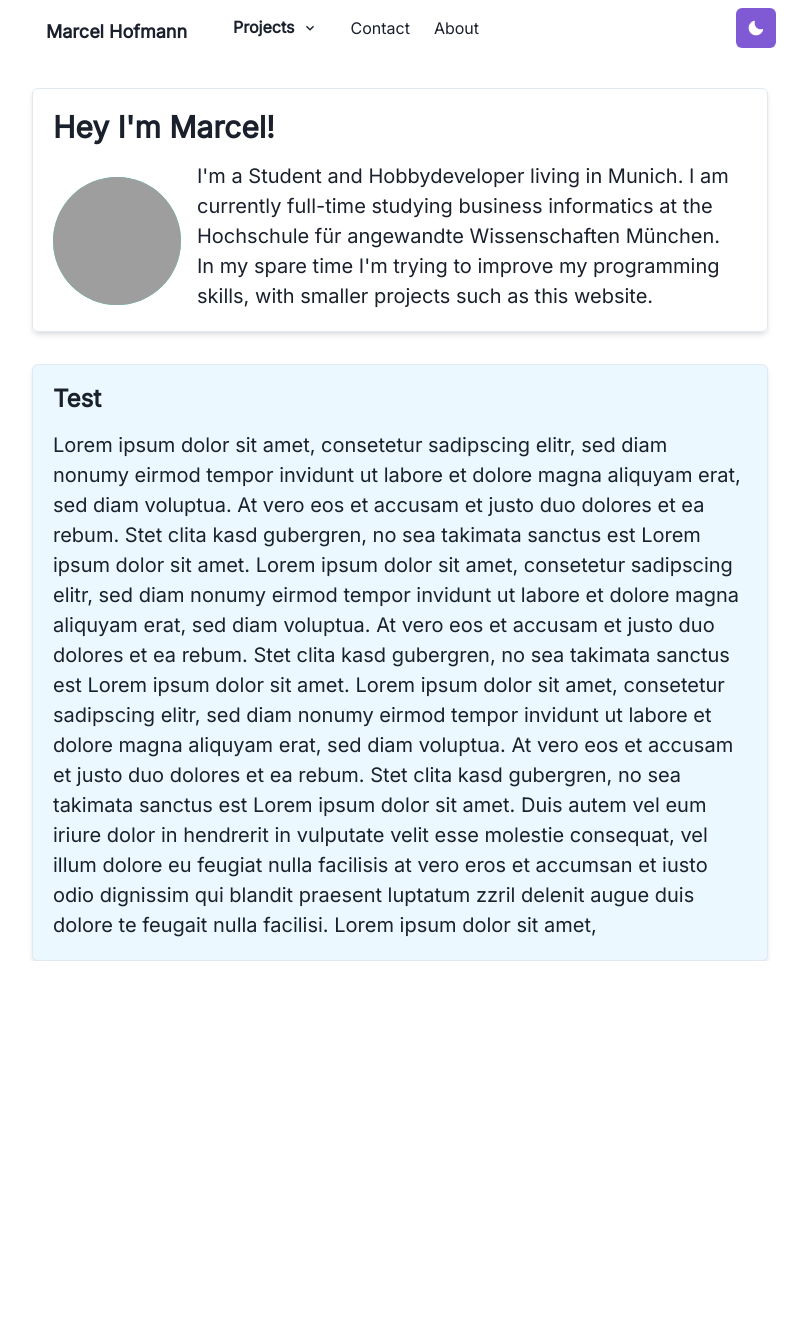
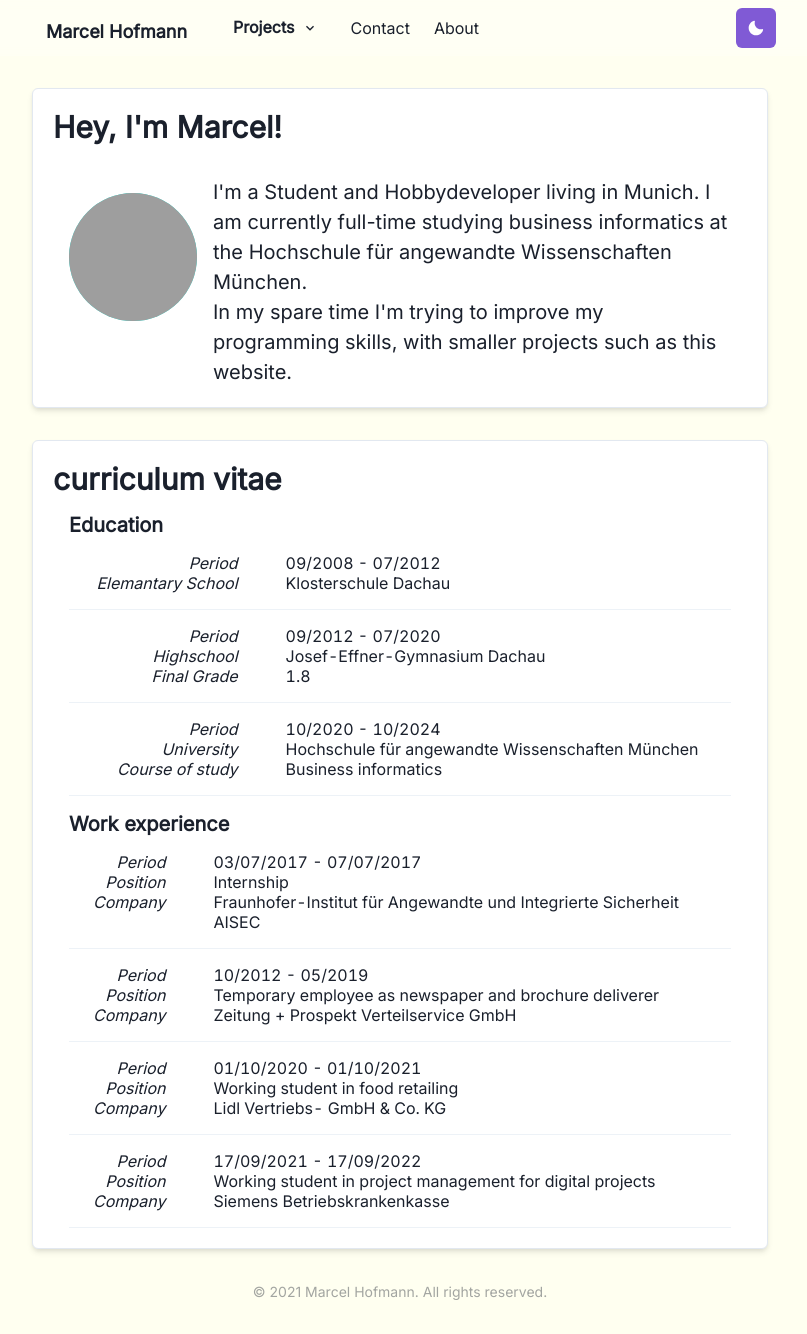
Before and after one commit to marcelhfm/MyWebsite, a Next.js app in the folder client/: page / in a window 1280 px wide. Shown: the whole page, without its empty margins (240-1047 px from the left). Before the commit the page ends 961 px from the top, so only its background shows below. Built offline with nearby package versions, Linux system fonts and the light colour scheme; grey boxes are pictures that could not be loaded.

Commit message:
Cv + Footer

```diff
--- /dev/null
+++ b/client/src/components/CvTable.tsx
@@ -0,0 +1,105 @@
+import {
+  Table,
+  Tbody,
+  Tr,
+  Td,
+  useColorModeValue,
+  Box,
+  Heading,
+} from "@chakra-ui/react";
+import React from "react";
+
+interface CvTableProps {}
+
+export const CvTable: React.FC<CvTableProps> = ({}) => {
+  const schemeColor = useColorModeValue("gray", "white");
+  return (
+    <Box>
+      <Table variant="simple" colorScheme={schemeColor}>
+        <Tbody>
+          <Tr>
+            <Td isNumeric fontStyle={"italic"}>
+              Period <br /> Elemantary School
+            </Td>
+            <Td>
+              09/2008 - 07/2012 <br /> Klosterschule Dachau
+            </Td>
+          </Tr>
+          <Tr>
+            <Td isNumeric fontStyle={"italic"}>
+              Period <br /> Highschool <br />
+              Final Grade
+            </Td>
+            <Td>
+              09/2012 - 07/2020 <br />
+              Josef-Effner-Gymnasium Dachau <br />
+              1.8
+            </Td>
+          </Tr>
+          <Tr>
+            <Td isNumeric fontStyle={"italic"}>
+              Period <br />
+              University <br />
+              Course of study
+            </Td>
+            <Td>
+              10/2020 - 10/2024 <br />
+              Hochschule für angewandte Wissenschaften München
+              <br />
+              Business informatics
+            </Td>
+          </Tr>
+        </Tbody>
+      </Table>
+      <Heading mt={4} fontSize="xl">
+        Work experience
+      </Heading>
+      <Table variant="simple" colorScheme={schemeColor}>
+        <Tbody>
+          <Tr>
+            <Td isNumeric fontStyle={"italic"}>
+              Period <br /> Position <br /> Company <br /> ⠀
+            </Td>
+            <Td>
+              03/07/2017 - 07/07/2017 <br /> Internship <br />
+              Fraunhofer-Institut für Angewandte und Integrierte Sicherheit
+              AISEC
+            </Td>
+          </Tr>
+          <Tr>
+            <Td isNumeric fontStyle={"italic"}>
+              Period <br /> Position <br /> Company
+            </Td>
+            <Td>
+              10/2012 - 05/2019 <br />
+              Temporary employee as newspaper and brochure deliverer <br />
+              Zeitung + Prospekt Verteilservice GmbH
+            </Td>
+          </Tr>
+          <Tr>
+            <Td isNumeric fontStyle={"italic"}>
+              Period <br /> Position <br /> Company
+            </Td>
+            <Td>
+              01/10/2020 - 01/10/2021 <br />
+              Working student in food retailing
+              <br />
+              Lidl Vertriebs- GmbH & Co. KG
+            </Td>
+          </Tr>
+          <Tr>
+            <Td isNumeric fontStyle={"italic"}>
+              Period <br /> Position <br /> Company
+            </Td>
+            <Td>
+              17/09/2021 - 17/09/2022 <br />
+              Working student in project management for digital projects
+              <br />
+              Siemens Betriebskrankenkasse
+            </Td>
+          </Tr>
+        </Tbody>
+      </Table>
+    </Box>
+  );
+};
--- /dev/null
+++ b/client/src/components/Footer.tsx
@@ -0,0 +1,12 @@
+import { Box } from "@chakra-ui/react";
+import React from "react";
+
+interface FooterProps {}
+
+export const Footer: React.FC<FooterProps> = ({}) => {
+  return (
+    <Box align="center" opacity={0.4} fontSize="sm" p={8}>
+      © {new Date().getFullYear()} Marcel Hofmann. All rights reserved.
+    </Box>
+  );
+};
--- a/client/src/components/IndexPane.tsx
+++ /dev/null
@@ -1,44 +0,0 @@
-import {
-  Box,
-  Flex,
-  Heading,
-  Text,
-  useColorModeValue,
-  Image,
-  Avatar,
-  WrapItem,
-} from "@chakra-ui/react";
-import React from "react";
-
-interface IndexPaneProps {}
-
-export const IndexPane: React.FC<IndexPaneProps> = ({}) => {
-  const boxColor = useColorModeValue("blue.50", "gray.700");
-  return (
-    <Box
-      //bg={boxColor}
-      m={"auto"}
-      maxW="800"
-      p={5}
-      shadow="md"
-      borderWidth="1px"
-      flex="1"
-      borderRadius="md"
-    >
-      <Heading fontSize="3xl">Hey I'm Marcel!</Heading>
-      <Flex>
-        <WrapItem mt="8" mr="4">
-          <Avatar src="/Placeholder.jpg" size="2xl" name="Marcel Hofmann" />
-        </WrapItem>
-        <Text fontSize="xl" mt={4}>
-          I'm a Student and Hobbydeveloper living in Munich. I am currently
-          full-time studying business informatics at the Hochschule für
-          angewandte Wissenschaften München.
-          <br />
-          In my spare time I'm trying to improve my programming skills, with
-          smaller projects such as this website.
-        </Text>
-      </Flex>
-    </Box>
-  );
-};
--- a/client/src/components/Layout.tsx
+++ b/client/src/components/Layout.tsx
@@ -1,6 +1,7 @@
 import { Box, Container } from "@chakra-ui/react";
 import { NextRouter } from "next/router";
 import React from "react";
+import { Footer } from "./Footer";
 import NavBar from "./NavBar";
 
 interface LayoutProps {
@@ -16,6 +17,7 @@ export const Layout: React.FC<LayoutProps> = ({ children, router }) => {
       <Container maxW="container.md" pt={14}>
         {children}
       </Container>
+      <Footer />
     </Box>
   );
 };
--- a/client/src/components/Pane.tsx
+++ b/client/src/components/Pane.tsx
@@ -1,14 +1,26 @@
-import { Box, Flex, Heading, Text, useColorModeValue } from "@chakra-ui/react";
+import {
+  Box,
+  Container,
+  Flex,
+  Heading,
+  Text,
+  useColorModeValue,
+} from "@chakra-ui/react";
 import React from "react";
 
 interface PaneProps {
   title: string;
-  desc: string;
+  desc?: string;
   titleSize?: string;
 }
 
-export const Pane: React.FC<PaneProps> = ({ title, desc, titleSize }) => {
-  const boxColor = useColorModeValue("blue.50", "gray.700");
+export const Pane: React.FC<PaneProps> = ({
+  title,
+  desc,
+  titleSize,
+  children,
+}) => {
+  const boxColor = useColorModeValue("white", "gray.700");
   return (
     <Box
       bg={boxColor}
@@ -22,9 +34,15 @@ export const Pane: React.FC<PaneProps> = ({ title, desc, titleSize }) => {
       borderRadius="md"
     >
       <Heading fontSize={titleSize ? titleSize : "3xl"}>{title}</Heading>
-      <Text fontSize="xl" mt={4}>
-        {desc}
-      </Text>
+      {desc ? (
+        <Text fontSize="xl" mt={4}>
+          {desc}
+        </Text>
+      ) : (
+        <Container maxW="container.md" pt={4}>
+          {children}
+        </Container>
+      )}
     </Box>
   );
 };
--- a/client/src/pages/index.tsx
+++ b/client/src/pages/index.tsx
@@ -1,18 +1,30 @@
-import { Box, Flex } from "@chakra-ui/react";
-import { IndexPane } from "../components/IndexPane";
+import { Avatar, Box, Flex, WrapItem, Text, Heading } from "@chakra-ui/react";
+import { CvTable } from "../components/CvTable";
 import { Pane } from "../components/Pane";
 
 const Index = () => {
   return (
     <>
       <Box mt={8}>
-        <IndexPane />
-        <Pane
-          title="Test"
-          desc="Lorem ipsum dolor sit amet, consetetur sadipscing elitr, sed diam nonumy eirmod tempor invidunt ut labore et dolore magna aliquyam erat, sed diam voluptua. At vero eos et accusam et justo duo dolores et ea rebum. Stet clita kasd gubergren, no sea takimata sanctus est Lorem ipsum dolor sit amet. Lorem ipsum dolor sit amet, consetetur sadipscing elitr, sed diam nonumy eirmod tempor invidunt ut labore et dolore magna aliquyam erat, sed diam voluptua. At vero eos et accusam et justo duo dolores et ea rebum. Stet clita kasd gubergren, no sea takimata sanctus est Lorem ipsum dolor sit amet. Lorem ipsum dolor sit amet, consetetur sadipscing elitr, sed diam nonumy eirmod tempor invidunt ut labore et dolore magna aliquyam erat, sed diam voluptua. At vero eos et accusam et justo duo dolores et ea rebum. Stet clita kasd gubergren, no sea takimata sanctus est Lorem ipsum dolor sit amet.
-Duis autem vel eum iriure dolor in hendrerit in vulputate velit esse molestie consequat, vel illum dolore eu feugiat nulla facilisis at vero eros et accumsan et iusto odio dignissim qui blandit praesent luptatum zzril delenit augue duis dolore te feugait nulla facilisi. Lorem ipsum dolor sit amet,"
-          titleSize="2xl"
-        />
+        <Pane title="Hey, I'm Marcel!">
+          <Flex>
+            <WrapItem mt="8" mr="4">
+              <Avatar src="/Placeholder.jpg" size="2xl" name="Marcel Hofmann" />
+            </WrapItem>
+            <Text fontSize="xl" mt={4}>
+              I'm a Student and Hobbydeveloper living in Munich. I am currently
+              full-time studying business informatics at the Hochschule für
+              angewandte Wissenschaften München.
+              <br />
+              In my spare time I'm trying to improve my programming skills, with
+              smaller projects such as this website.
+            </Text>
+          </Flex>
+        </Pane>
+        <Pane title="curriculum vitae">
+          <Heading fontSize="xl">Education</Heading>
+          <CvTable />
+        </Pane>
       </Box>
     </>
   );
--- a/client/src/theme.tsx
+++ b/client/src/theme.tsx
@@ -1,4 +1,4 @@
-import { extendTheme, ThemeConfig, useColorModeValue } from "@chakra-ui/react";
+import { extendTheme, ThemeConfig } from "@chakra-ui/react";
 import { createBreakpoints, mode } from "@chakra-ui/theme-tools";
 import "@fontsource/inter";
 
@@ -7,7 +7,7 @@ const fonts = { heading: "inter", body: "inter" };
 const styles = {
   global: (props) => ({
     body: {
-      bg: mode("#f0e7db", "#202023")(props),
+      bg: mode("yellow.50", "#202023")(props),
     },
   }),
 };
@@ -31,6 +31,7 @@ const theme = extendTheme({
   fonts,
   breakpoints,
   config,
+  styles,
 });
 
 export default theme;
```
